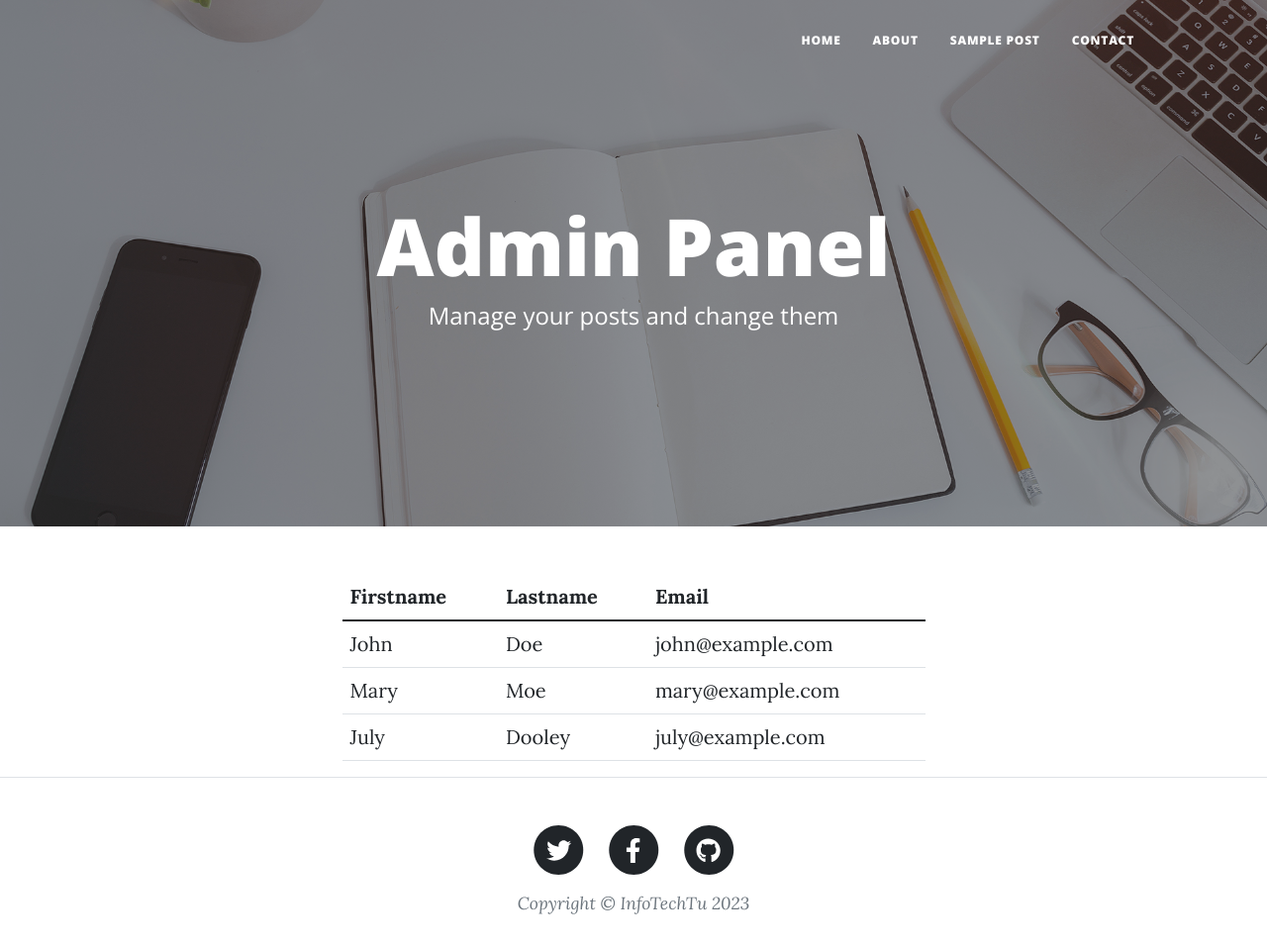
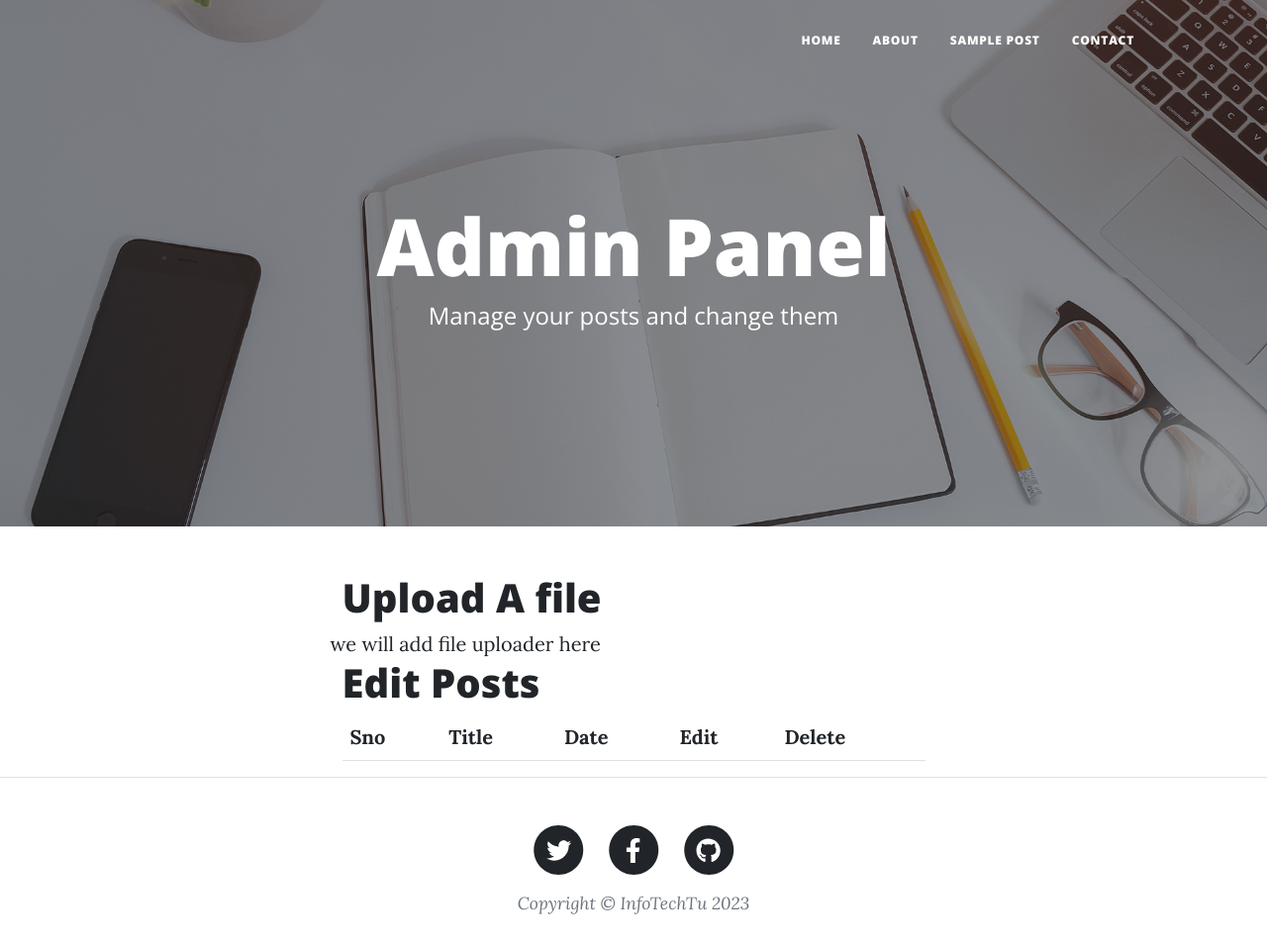
Before and after one commit to nizam754/BlogWithFlask, a Flask app: template templates/dashboard.html in a window 1280 px wide. Shown: the top 957 px of the page at 99% size. Run offline with Flask 2, Linux system fonts and the light colour scheme; the template is opened without the code that fills it, so the values that code supplies are empty; some libraries are stand-ins or nearby versions.

Commit message:
Edit, Delete and File Upload

```diff
--- a/main.py
+++ b/main.py
@@ -65,7 +65,8 @@ def about():
 @app.route("/dashboard", methods=['GET', 'POST'])
 def dashboard():
     if 'user' in session and session['user'] == params['admin_user']:
-        return render_template('dashboard.html', params=params)
+        posts = Posts.query.all()
+        return render_template('dashboard.html', params=params, posts=posts)
 
     if request.method == 'POST':
         username = request.form.get('uname')
@@ -73,7 +74,8 @@ def dashboard():
         if username == params['admin_user'] and userpass == params['admin_password']:
             # set the session variable
             session['user'] = username
-            return render_template('dashboard.html', params=params)
+            posts = Posts.query.all()
+            return render_template('dashboard.html', params=params, posts=posts)
 
     return render_template('login.html', params=params)
 
--- a/templates/dashboard.html
+++ b/templates/dashboard.html
@@ -19,30 +19,30 @@
 <div class="container px-4 px-lg-5">
   <div class="row gx-4 gx-lg-5 justify-content-center">
     <div class="col-md-10 col-lg-8 col-xl-7">
+      <h1>Upload A file</h1>
+      <div class="row">we will add file uploader here</div>
+      <h1>Edit Posts</h1>
       <table class="table">
         <thead>
           <tr>
-            <th>Firstname</th>
-            <th>Lastname</th>
-            <th>Email</th>
+            <th>Sno</th>
+            <th>Title</th>
+            <th>Date</th>
+            <th>Edit</th>
+            <th>Delete</th>
           </tr>
         </thead>
         <tbody>
+          {% for post in posts %}
           <tr>
-            <td>John</td>
-            <td>Doe</td>
-            <td>john@example.com</td>
+            <td>{{post.sno}}</td>
+            <td>{{post.title}}</td>
+            <td>{{post.date}}</td>
+            <td><button class="btn btn-primary">Edit</button></td>
+            <td><button class="btn btn-primary">Delete</button></td>
           </tr>
-          <tr>
-            <td>Mary</td>
-            <td>Moe</td>
-            <td>mary@example.com</td>
-          </tr>
-          <tr>
-            <td>July</td>
-            <td>Dooley</td>
-            <td>july@example.com</td>
-          </tr>
+
+          {% endfor %}
         </tbody>
       </table>
     </div>
```
